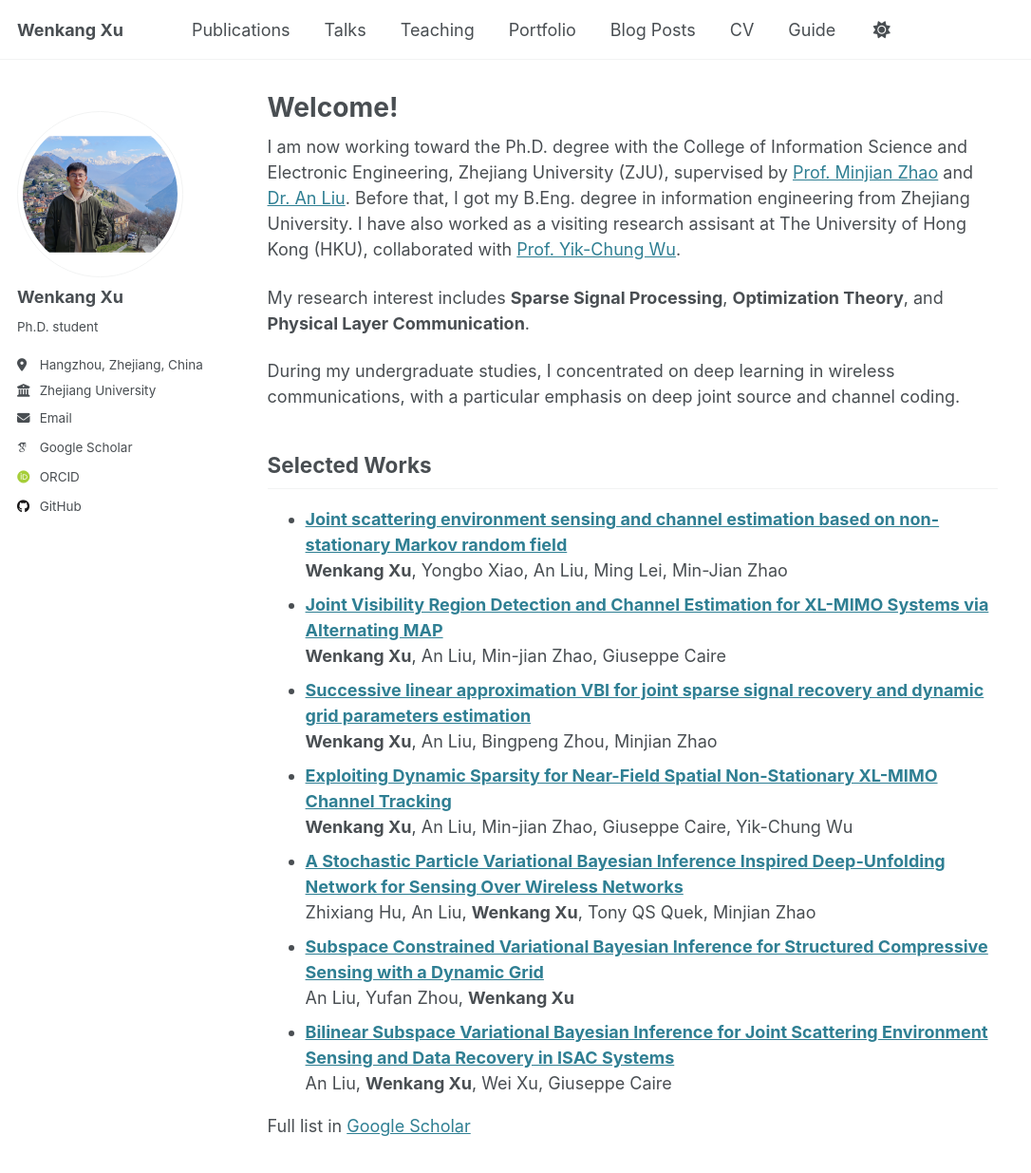
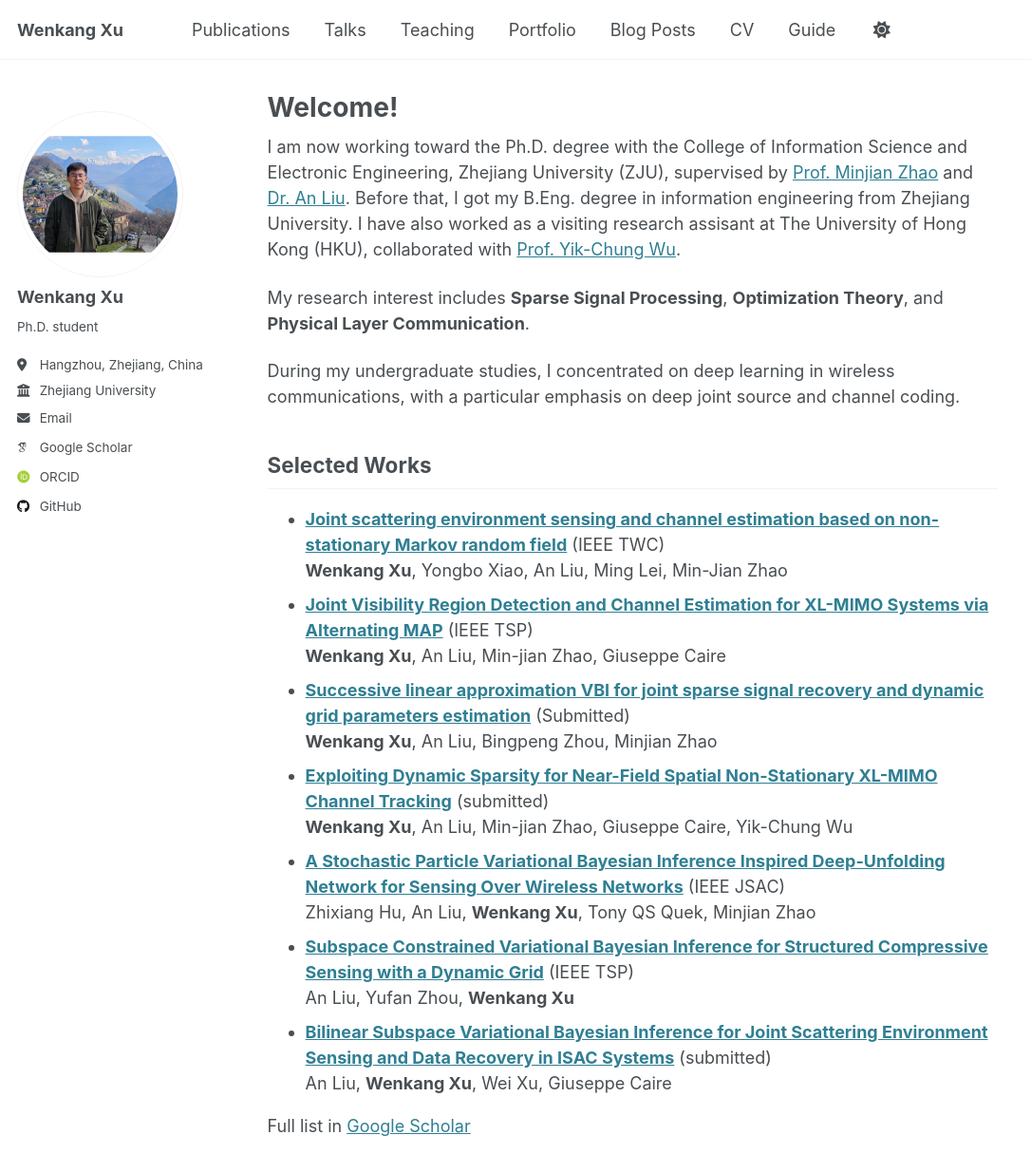
Before and after one commit to ZJU-XWK/ZJU-XWK.github.io, a Jekyll site: the page built from _pages/about.md, in a window 1280 px wide and 1400 px high. Shown: the top 1235 px of the window at 95% size, without its empty margins (0-1086 px from the left). Built offline with Jekyll 4.4.1, drawn with Linux system fonts in a browser that asks for light colours; some web fonts are replaced.

Commit message:
Update about.md

```diff
--- a/_pages/about.md
+++ b/_pages/about.md
@@ -15,19 +15,19 @@ During my undergraduate studies, I concentrated on deep learning in wireless com
 
 Selected Works
 ------
-- [**Joint scattering environment sensing and channel estimation based on non-stationary Markov random field**](https://ieeexplore.ieee.org/abstract/document/10250200)<br>
+- [**Joint scattering environment sensing and channel estimation based on non-stationary Markov random field**](https://ieeexplore.ieee.org/abstract/document/10250200) (IEEE TWC)<br>
 **Wenkang Xu**, Yongbo Xiao, An Liu, Ming Lei, Min-Jian Zhao<br>
-- [**Joint Visibility Region Detection and Channel Estimation for XL-MIMO Systems via Alternating MAP**](https://ieeexplore.ieee.org/abstract/document/10715712)<br>
+- [**Joint Visibility Region Detection and Channel Estimation for XL-MIMO Systems via Alternating MAP**](https://ieeexplore.ieee.org/abstract/document/10715712) (IEEE TSP)<br>
 **Wenkang Xu**, An Liu, Min-jian Zhao, Giuseppe Caire<br>
-- [**Successive linear approximation VBI for joint sparse signal recovery and dynamic grid parameters estimation**](https://arxiv.org/abs/2307.09149)<br>
+- [**Successive linear approximation VBI for joint sparse signal recovery and dynamic grid parameters estimation**](https://arxiv.org/abs/2307.09149) (Submitted)<br>
 **Wenkang Xu**, An Liu, Bingpeng Zhou, Minjian Zhao<br>
-- [**Exploiting Dynamic Sparsity for Near-Field Spatial Non-Stationary XL-MIMO Channel Tracking**](https://arxiv.org/abs/2412.19475)<br>
+- [**Exploiting Dynamic Sparsity for Near-Field Spatial Non-Stationary XL-MIMO Channel Tracking**](https://arxiv.org/abs/2412.19475) (submitted)<br>
 **Wenkang Xu**, An Liu, Min-jian Zhao, Giuseppe Caire, Yik-Chung Wu<br>
-- [**A Stochastic Particle Variational Bayesian Inference Inspired Deep-Unfolding Network for Sensing Over Wireless Networks**](https://ieeexplore.ieee.org/abstract/document/10557666)<br>
+- [**A Stochastic Particle Variational Bayesian Inference Inspired Deep-Unfolding Network for Sensing Over Wireless Networks**](https://ieeexplore.ieee.org/abstract/document/10557666) (IEEE JSAC)<br>
 Zhixiang Hu, An Liu, **Wenkang Xu**, Tony QS Quek, Minjian Zhao<br>
-- [**Subspace Constrained Variational Bayesian Inference for Structured Compressive Sensing with a Dynamic Grid**](https://ieeexplore.ieee.org/abstract/document/10852191)<br>
+- [**Subspace Constrained Variational Bayesian Inference for Structured Compressive Sensing with a Dynamic Grid**](https://ieeexplore.ieee.org/abstract/document/10852191) (IEEE TSP)<br>
 An Liu, Yufan Zhou, **Wenkang Xu**<br>
-- [**Bilinear Subspace Variational Bayesian Inference for Joint Scattering Environment Sensing and Data Recovery in ISAC Systems**](https://arxiv.org/abs/2502.00811)<br>
+- [**Bilinear Subspace Variational Bayesian Inference for Joint Scattering Environment Sensing and Data Recovery in ISAC Systems**](https://arxiv.org/abs/2502.00811) (submitted)<br>
 An Liu, **Wenkang Xu**, Wei Xu, Giuseppe Caire<br>
 
 
```
